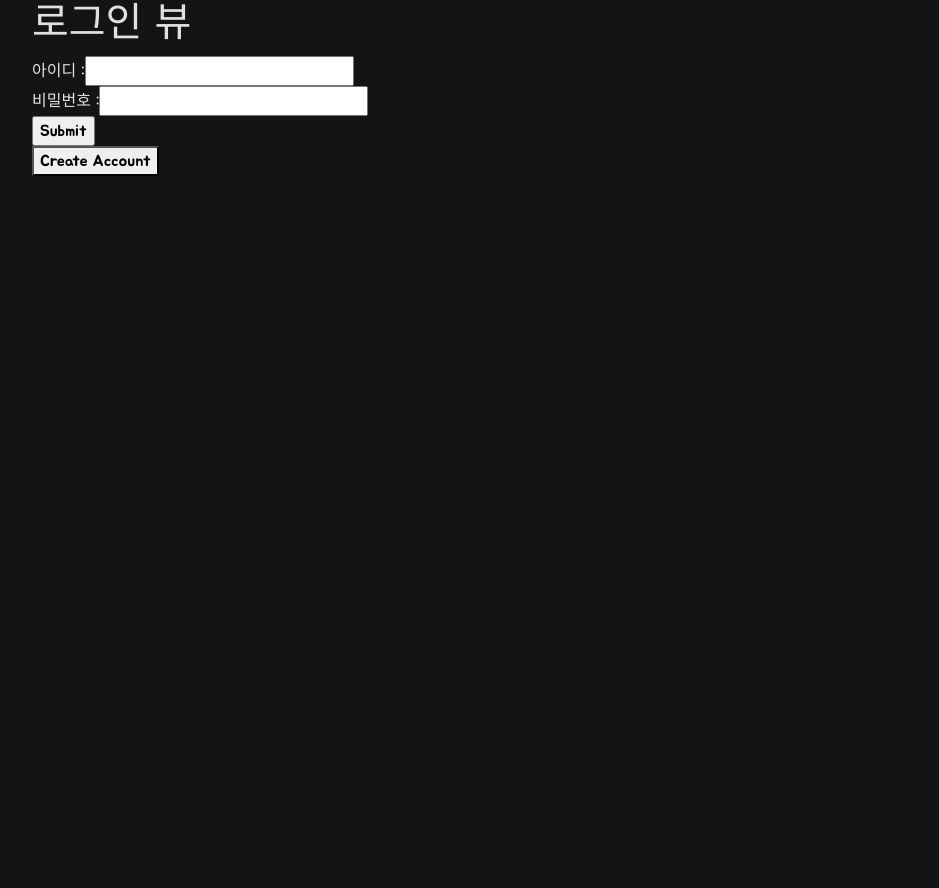
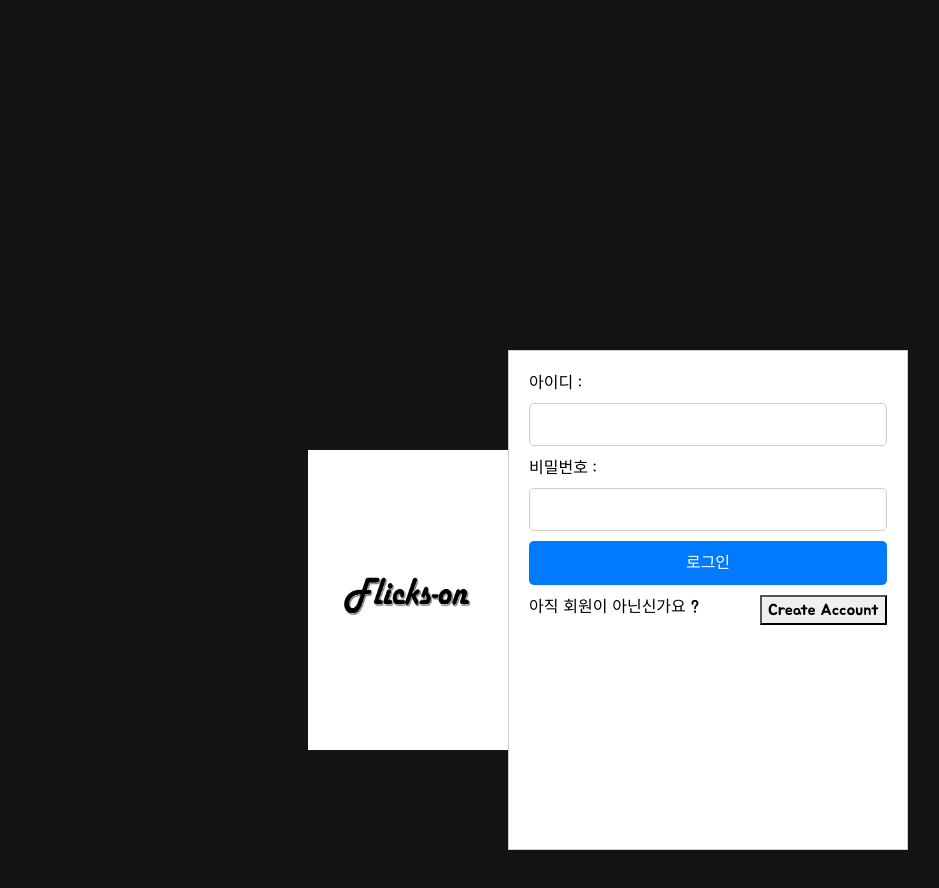
Before and after one commit to Dachaes/Flicks-on, a Vue app in the folder front/final_pjt_front/: page /login in a window 1280 px wide. Shown: the top 888 px of the page, without its empty margins (32-971 px from the left). Before the commit the page ends 800 px from the top, so only its background shows below. Built offline with nearby package versions, Linux system fonts and the light colour scheme.

Commit message:
update login css

```diff
--- a/front/final_pjt_front/src/views/LogInView.vue
+++ b/front/final_pjt_front/src/views/LogInView.vue
@@ -1,18 +1,25 @@
 <template>
-  <div>
-    <h1>로그인 뷰</h1>
-    <form @submit.prevent="logIn">
-      <div>
-        <label for="username">아이디 : </label>
-        <input type="text" v-model.trim="username" id="username">
+  <div class="login-main">
+    <div class="login-logo">
+      <img src="@/assets/movie/movieAltImage.png" alt="" width="200">
+    </div>
+    <div class="create-login-page login-form">
+      <form @submit.prevent="logIn" class="">
+        <div>
+          <label for="username" class="form-label">아이디 : </label>
+          <input type="text" v-model.trim="username" id="username" class="form-input">
+        </div>
+        <div>
+          <label for="password" class="form-label">비밀번호 : </label>
+          <input type="password" v-model.trim="password" id="password" class="form-input">
+        </div>
+        <input type="submit" class="submit-button" value="로그인">
+      </form>
+      <div class="login-signup">
+        <span>아직 회원이 아닌신가요 ? </span>
+        <button @click="goPage('signup')">Create Account</button>
       </div>
-      <div>
-        <label for="password">비밀번호 : </label>
-        <input type="password" v-model.trim="password" id="password">
-      </div>
-      <input type="submit">
-    </form>
-    <button @click="goPage('signup')">Create Account</button>
+    </div>
   </div>
 </template>
 
@@ -43,5 +50,75 @@ const goPage = function (pageName) {
 </script>
 
 <style scoped>
+.login-main{
+  display: flex;
+  justify-content: center;
+  align-items: center;
+  margin: 350px 0px;
+}
+.login-logo {
+  margin: 0;
+}
+.login-logo > img {
+  height: 300px;
+}
+.create-login-page {
+  max-width: 600px;
+  margin: 0;
+  padding: 20px;
+  color:black
+}
 
+h1 {
+  font-size: 2rem;
+  margin-bottom: 1rem;
+}
+
+.login-form {
+  width: 400px;
+  height: 500px;
+  background-color: #fff;
+  border: 1px solid #ccc;
+  /* border-radius: 5px; */
+  padding: 20px;
+  align-items: center;
+}
+
+.form-label {
+  font-size: 16px;
+  display: block;
+  margin-bottom: 8px;
+}
+
+.form-select,
+.form-input {
+  width: 100%;
+  padding: 10px;
+  font-size: 14px;
+  border: 1px solid #ccc;
+  border-radius: 5px;
+  margin-bottom: 10px;
+}
+
+.submit-button {
+  display: block;
+  width: 100%;
+  padding: 10px;
+  font-size: 16px;
+  background-color: #007bff;
+  color: #fff;
+  border: none;
+  border-radius: 5px;
+  cursor: pointer;
+  transition: background-color 0.2s;
+}
+
+.submit-button:hover {
+  background-color: #0056b3;
+}
+.login-signup{
+  margin-top: 10px;
+  display: flex;
+  justify-content: space-between;
+}
 </style>
```
Also changed, not shown: 1 other file (tests, documents, lock files or other folders).
